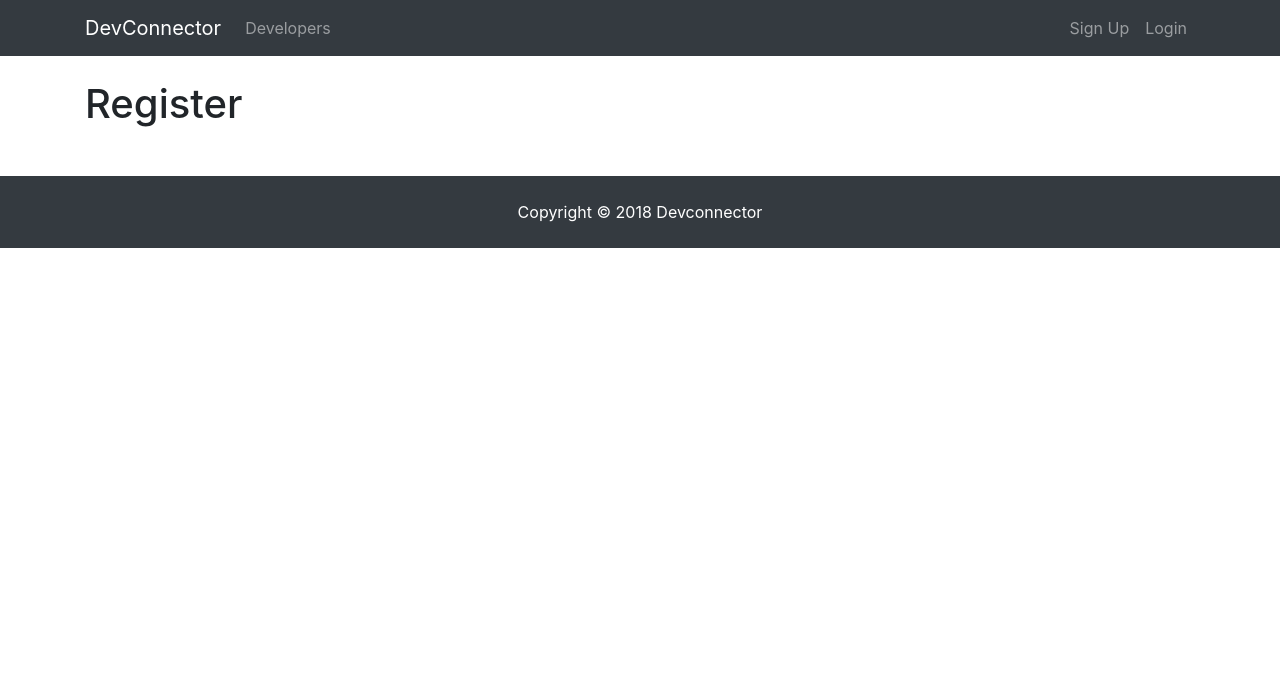
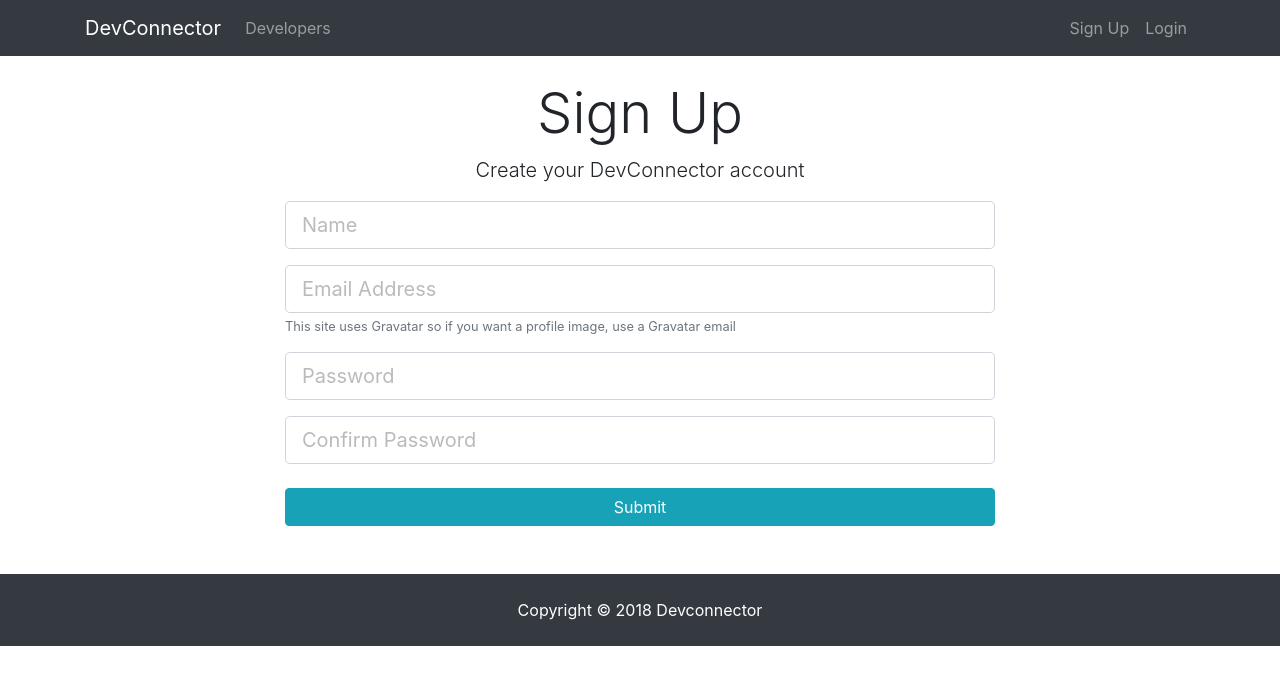
Before and after one commit to krishna21august/MERN-social-app, a React (Create React App) app in the folder client/: page /register in a window 1280 px wide. Shown: the top 684 px of the page. Built offline with nearby package versions, Linux system fonts and the light colour scheme.

Commit message:
bind onChange with register fields along with setting state

```diff
--- a/client/src/components/auth/Register.js
+++ b/client/src/components/auth/Register.js
@@ -1,10 +1,83 @@
 import React, { Component } from "react";
 
 class Register extends Component {
+  constructor() {
+    super();
+    this.state = {
+      name: "",
+      email: "",
+      password: "",
+      password2: "",
+      errors: ""
+    };
+
+    this.onChange = this.onChange.bind(this);
+  }
+
+  onChange(e) {
+    this.setState({ [e.target.name]: e.target.value });
+  }
+
   render() {
     return (
-      <div>
-        <h1>Register</h1>
+      <div className="register">
+        <div className="container">
+          <div className="row">
+            <div className="col-md-8 m-auto">
+              <h1 className="display-4 text-center">Sign Up</h1>
+              <p className="lead text-center">
+                Create your DevConnector account
+              </p>
+              <form action="create-profile.html">
+                <div className="form-group">
+                  <input
+                    type="text"
+                    className="form-control form-control-lg"
+                    placeholder="Name"
+                    name="name"
+                    value={this.state.name}
+                    onChange={this.onChange}
+                  />
+                </div>
+                <div className="form-group">
+                  <input
+                    type="email"
+                    className="form-control form-control-lg"
+                    placeholder="Email Address"
+                    name="email"
+                    value={this.state.email}
+                    onChange={this.onChange}
+                  />
+                  <small className="form-text text-muted">
+                    This site uses Gravatar so if you want a profile image, use
+                    a Gravatar email
+                  </small>
+                </div>
+                <div className="form-group">
+                  <input
+                    type="password"
+                    className="form-control form-control-lg"
+                    placeholder="Password"
+                    name="password"
+                    value={this.state.password}
+                    onChange={this.onChange}
+                  />
+                </div>
+                <div className="form-group">
+                  <input
+                    type="password"
+                    className="form-control form-control-lg"
+                    placeholder="Confirm Password"
+                    name="password2"
+                    value={this.state.password2}
+                    onChange={this.onChange}
+                  />
+                </div>
+                <input type="submit" className="btn btn-info btn-block mt-4" />
+              </form>
+            </div>
+          </div>
+        </div>
       </div>
     );
   }
```
